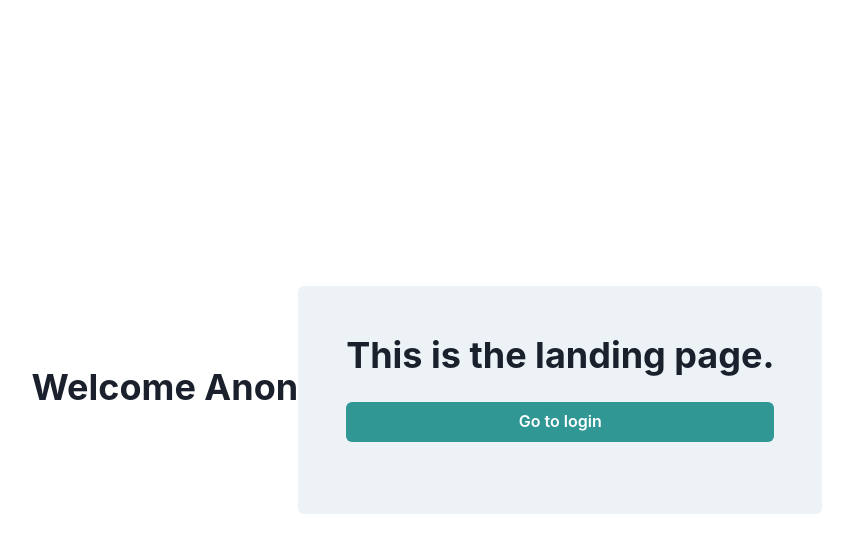
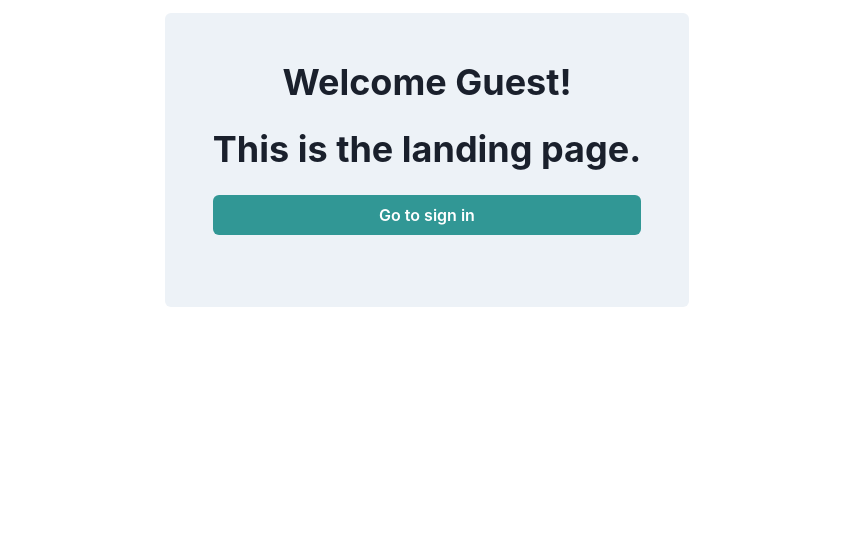
Before and after one commit to namhnguy/authentication, a Next.js app: page /landingpage in a window 1280 px wide. Shown: the top 552 px of the page, without its empty margins (213-1066 px from the left). Built offline with nearby package versions, Linux system fonts and the light colour scheme; no server answers.

Commit message:
Update landingpage.js

```diff
--- a/pages/landingpage.js
+++ b/pages/landingpage.js
@@ -14,10 +14,10 @@ export default function LandingPage() {
 
     if (user) {
         return (
-            <Flex height="100vh" alignItems="center" justifyContent="center">
-                <Heading mb={6}>Welcome {user.email}</Heading>
+            <Flex height="40vh" alignItems="center" justifyContent="center">
                 <Flex direction="column" background={formBackground} p={12} rounded={6}>
-                    <Heading mb={6}>This is the landing page.</Heading>
+                    <Heading mb={6}>Welcome {user.email}!</Heading>
+                    <Heading textAlign="center" mb={6}>This is the landing page.</Heading>
                     <Button onClick={logoutUser} mb={6} colorScheme='teal'>Logout</Button>
                 </Flex>
             </Flex>
@@ -25,11 +25,11 @@ export default function LandingPage() {
     }
     else{
         return (
-            <Flex height="100vh" alignItems="center" justifyContent="center">
-                <Heading mb={6}>Welcome Anon</Heading>
+            <Flex height="40vh" alignItems="center" justifyContent="center">
                 <Flex direction="column" background={formBackground} p={12} rounded={6}>
-                    <Heading mb={6}>This is the landing page.</Heading>
-                    <Button onClick={() => {router.push("./signIn")}} mb={6} colorScheme='teal'>Go to login</Button>
+                    <Heading textAlign="center" mb={6}>Welcome Guest!</Heading>
+                    <Heading textAlign="center" mb={6}>This is the landing page.</Heading>
+                    <Button onClick={() => {router.push("./signIn")}} mb={6} colorScheme='teal'>Go to sign in</Button>
                 </Flex>
             </Flex>
         )
```
